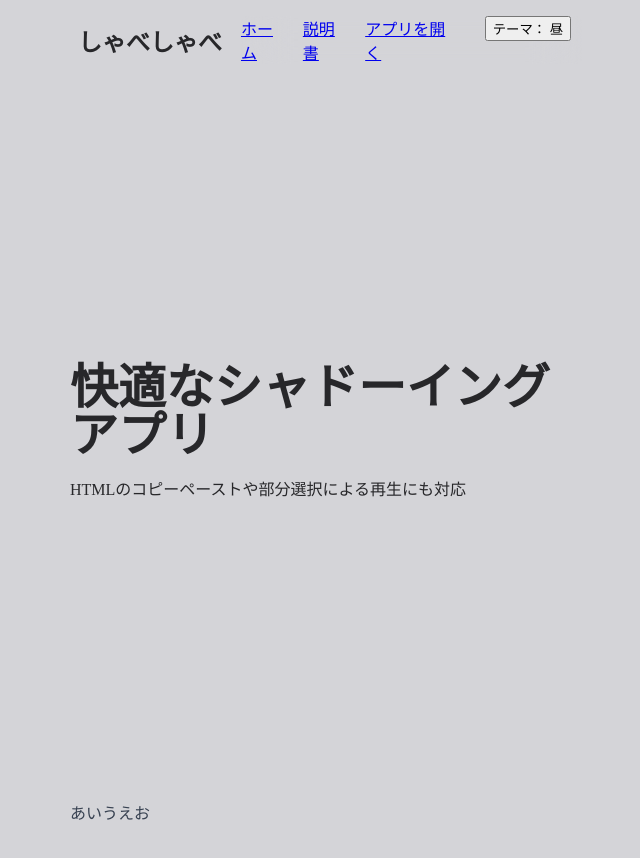
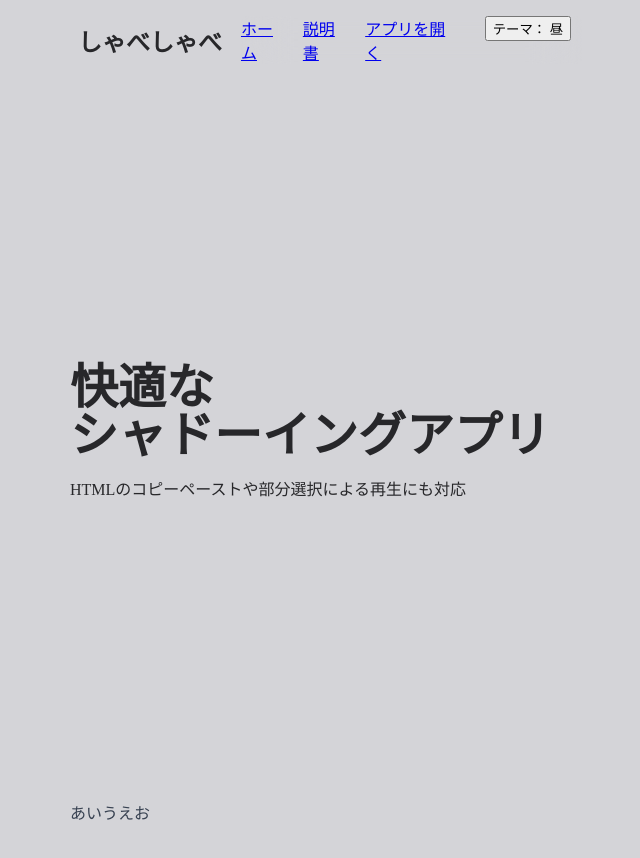
Before and after one commit to tasuren/shabe2x, a SvelteKit app: page / in a window 1280 px wide. Shown: the top 858 px of the page, without its empty margins (310-950 px from the left). Built offline with nearby package versions, Linux system fonts and the light colour scheme.

Commit message:
ホーム画面のレイアウトの調整

```diff
--- a/src/routes/+page.svelte
+++ b/src/routes/+page.svelte
@@ -8,7 +8,7 @@
 
 <div class="flex" style:height="calc(100vh - 5rem)">
 	<div class="my-auto">
-		<h1 class="m-0 text-2xl sm:text-5xl">快適なシャドーイングアプリ</h1>
+		<h1 class="m-0 break-keep sm:text-5xl">快適な<wbr />シャドーイングアプリ</h1>
 		<p>HTMLのコピーペーストや部分選択による再生にも対応</p>
 	</div>
 </div>
```
